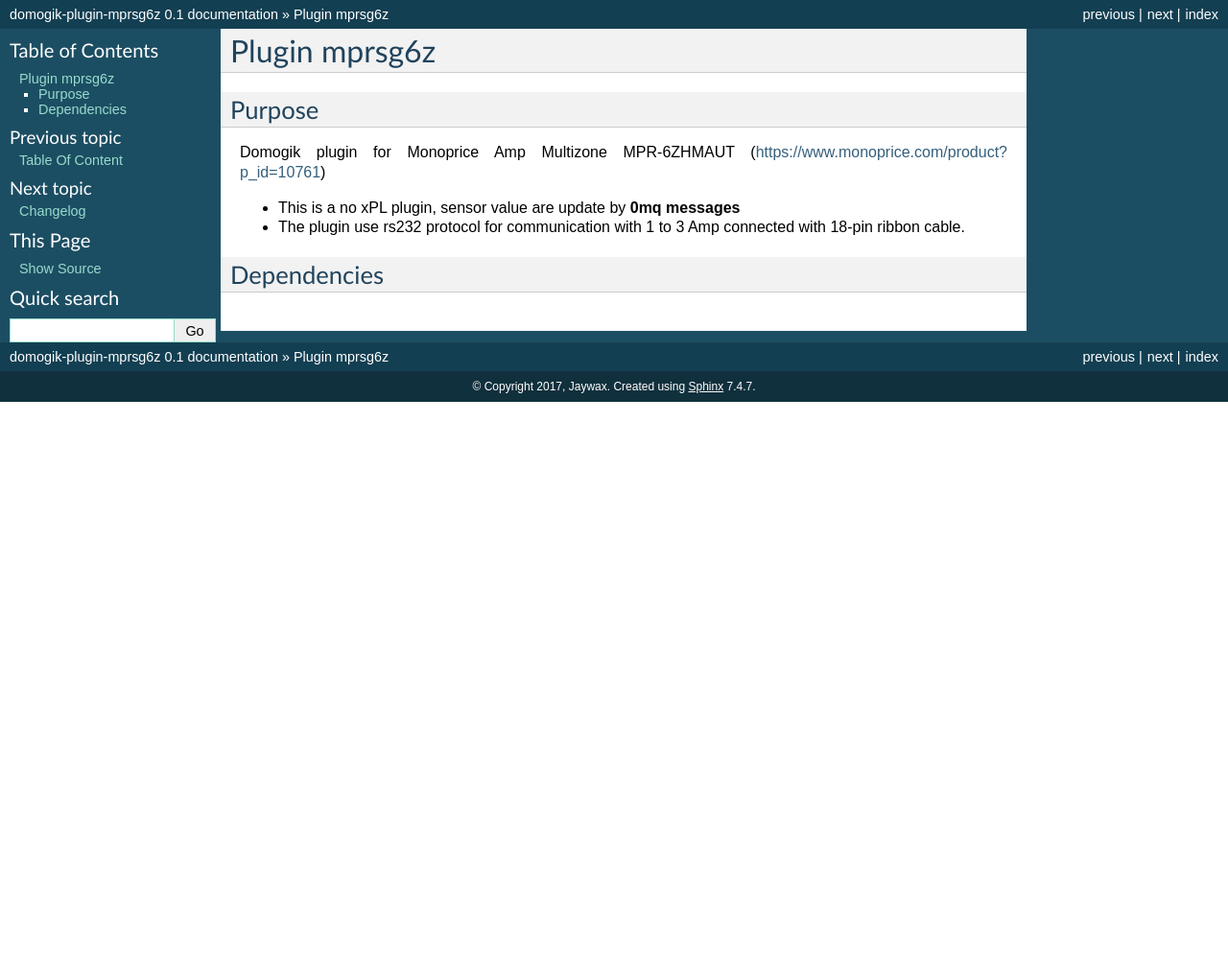
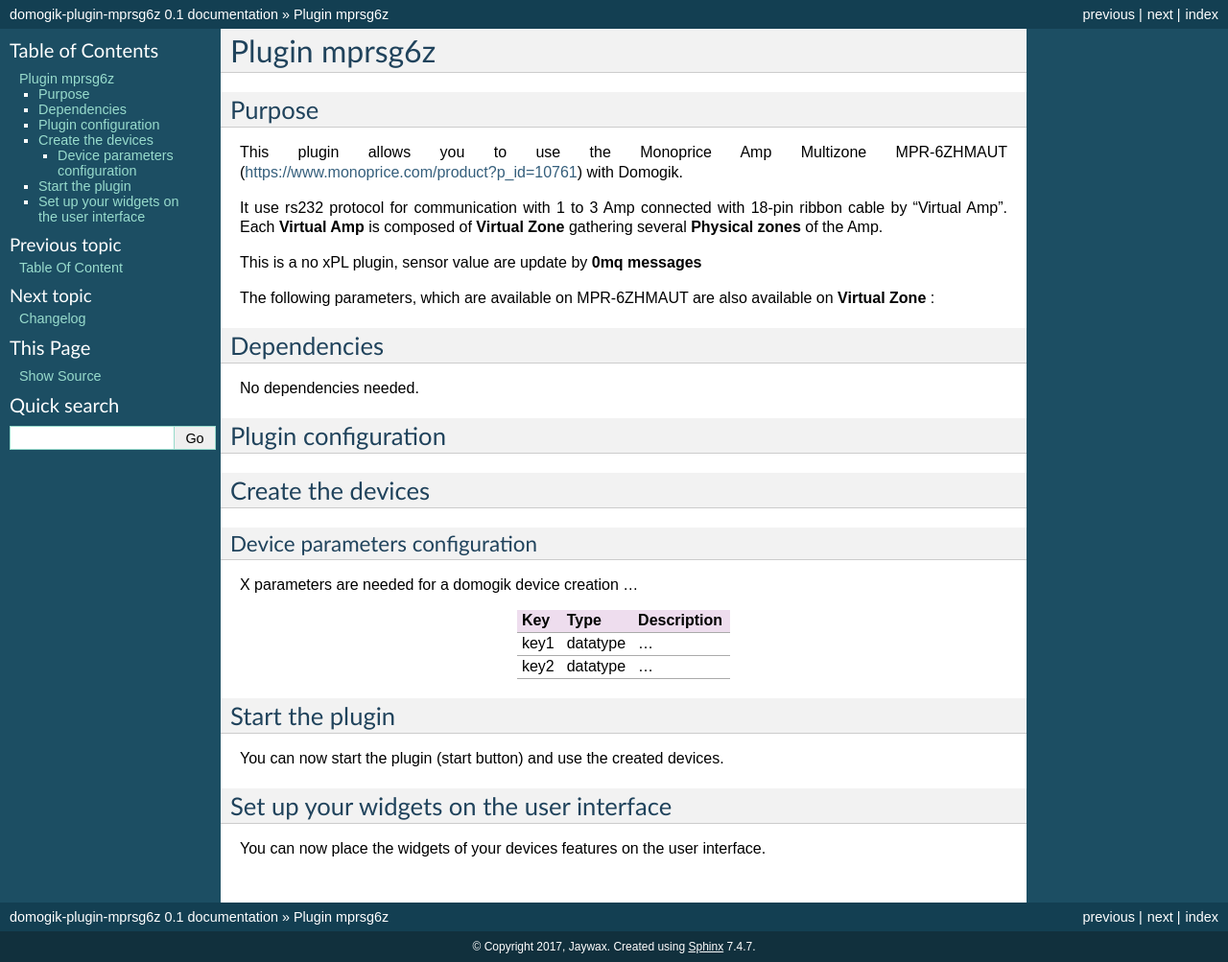
Before and after one commit to jaywax/domogik-plugin-mprsg6z, a Sphinx documentation site: the page built from docs/mprsg6z.txt, in a window 1280 px wide. Shown: the whole page at 96% size. Built offline with Sphinx 7.4.7, drawn with Linux system fonts in a browser that asks for light colours; before the commit the page ends 900 px from its top, so only the background shows below that.

Commit message:
documentation

```diff
--- a/docs/mprsg6z.txt
+++ b/docs/mprsg6z.txt
@@ -7,10 +7,50 @@
 Purpose
 =======
 
-Domogik plugin for Monoprice Amp Multizone MPR-6ZHMAUT (https://www.monoprice.com/product?p_id=10761)
+This plugin allows you to use the Monoprice Amp Multizone MPR-6ZHMAUT (https://www.monoprice.com/product?p_id=10761)
+with Domogik.
 
-* This is a no xPL plugin, sensor value are update by **0mq messages**
-* The plugin use rs232 protocol for communication with 1 to 3 Amp connected with 18-pin ribbon cable.
+It use rs232 protocol for communication with 1 to 3 Amp connected with 18-pin ribbon cable by "Virtual Amp".
+Each **Virtual Amp** is composed of **Virtual Zone** gathering several **Physical zones** of the Amp.
+
+This is a no xPL plugin, sensor value are update by **0mq messages**
+
+The following parameters, which are available on MPR-6ZHMAUT are also available on **Virtual Zone** :
+
+
 
 Dependencies
 ============
+
+No dependencies needed.
+
+Plugin configuration
+====================
+
+Create the devices
+==================
+
+Device parameters configuration
+-------------------------------
+
+X parameters are needed for a domogik device creation ...
+
+
+===================== =========================== ======================================================================
+Key                   Type                        Description
+===================== =========================== ======================================================================
+key1                  datatype                    ...
+--------------------- --------------------------- ----------------------------------------------------------------------
+key2                  datatype                    ...
+===================== =========================== ======================================================================
+
+
+Start the plugin
+================
+
+You can now start the plugin (start button) and use the created devices.
+
+Set up your widgets on the user interface
+=========================================
+
+You can now place the widgets of your devices features on the user interface.
--- a/info.json
+++ b/info.json
@@ -5,6 +5,7 @@
             "id": "mprsg6z.vamp",
             "description": "Mpr-Sg6z Virtual Amplifier",
             "name": "Virtual Amp",
+	    "commands": [],
             "sensors": ["channels"],
             "parameters": [
                 {
```
Also changed, not shown: docs/dev.txt (added), docs/tests.txt (added).
